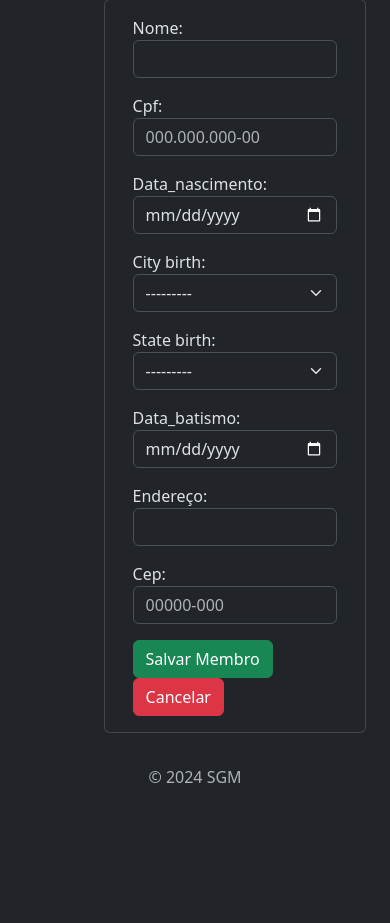
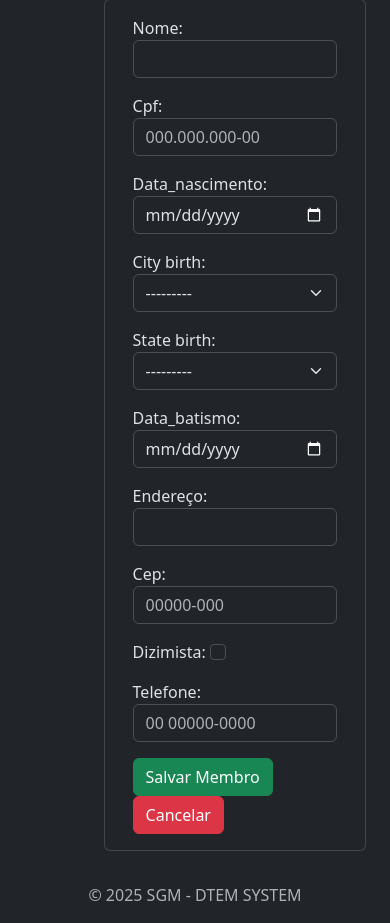
Before and after one commit to Eduardo-Alves1/membro1.0, a Django app: page /new_member/ in a window 390 px wide. Shown: the part 133-1056 px from the top of the page. Before the commit the page ends 916 px from the top, so only its background shows below. Run offline with Django 5.2, Linux system fonts and the light colour scheme; the visitor is signed in with stand-in values (Sample User, id 1).

Commit message:
Add telephone and dizimista fields to Member model; update forms and templates for new fields

```diff
--- a/app/templates/components/_footer.html
+++ b/app/templates/components/_footer.html
@@ -1,5 +1,5 @@
 <footer class="footer mt-auto py-3 text-center">
   <div class="container">
-    <span class="text-muted">© 2024 SGM</span>
+    <span class="text-muted">© 2025 SGM - DTEM SYSTEM</span>
   </div>
 </footer>
--- a/cadmember/forms.py
+++ b/cadmember/forms.py
@@ -34,6 +34,14 @@ class MemberForm(forms.ModelForm):
                     "placeholder": "00000-000",
                 }
             ),
+            "telephone": forms.TextInput(
+                attrs={
+                    "class": "form-control",
+                    #"pattern": "[0-9]{2} [0-9]{5}-[0-9]{4}",
+                    "placeholder": "00 00000-0000",
+                }
+            ),
+            "dizimista": forms.CheckboxInput(attrs={"class": "form-check-input"}),
         }
 
     labels = {
@@ -44,7 +52,9 @@ class MemberForm(forms.ModelForm):
         "state_birth": "ESTADO DE NASCIMENTO",
         "address": "ENDEREÇO",
         "cep": "CEP",
+        "telephone": "TELEFONE",
         "date_baptism": "DATA DO BATISMO",
+        "dizimista": "DIZIMISTA",
     }
 
     def clean_cpf(self):
--- a/cadmember/models.py
+++ b/cadmember/models.py
@@ -42,5 +42,11 @@ class Member(models.Model):
     )
     cep = models.CharField(max_length=8, blank=False, null=False, verbose_name="cep")
 
+    dizimista = models.BooleanField(default=False, verbose_name="dizimista", null=False)
+
+    telephone = models.CharField(
+        max_length=11, blank=True, null=True, verbose_name="telefone"
+    )
+
     def __str__(self) -> str:
         return self.name
--- a/cadmember/templates/member_detail.html
+++ b/cadmember/templates/member_detail.html
@@ -17,6 +17,7 @@
                     <p><strong>Endereço:</strong> {{ member.address }}</p>
                     <p><strong>Data de Batismo:</strong> {{ member.date_birth |date:"d/m/Y"}}</p>
                     <p><strong>CEP:</strong> {{ member.cep }}</p>
+
                 </div>
                 <div class="card-footer bg-transparent border-success">
                     <a href="{% url 'member_update' pk=member.pk %}" class="btn btn-outline-secondary btn-sm"
--- a/cadmember/views.py
+++ b/cadmember/views.py
@@ -7,84 +7,96 @@ from cadmember.models import Member
 from cadmember.forms import MemberForm
 from django.contrib.auth.decorators import login_required
 from django.utils.decorators import method_decorator
-from django.views.generic import ListView, CreateView, UpdateView, DeleteView, DetailView
+from django.views.generic import (
+    ListView,
+    CreateView,
+    UpdateView,
+    DeleteView,
+    DetailView,
+)
 
 
-@method_decorator(login_required(login_url='login'), name='dispatch')
+@method_decorator(login_required(login_url="login"), name="dispatch")
 class MembersListView(ListView):
     model = Member
-    template_name = 'members.html'
-    context_object_name = 'members'
+    template_name = "members.html"
+    context_object_name = "members"
 
     def get_queryset(self):
-        members = super().get_queryset().order_by('name')
-        search = self.request.GET.get('search')
+        members = super().get_queryset().order_by("name")
+        search = self.request.GET.get("search")
         if search:
             members = members.filter(name__icontains=search)
         return members
 
 
-@method_decorator(login_required(login_url='login'), name='dispatch')
+@method_decorator(login_required(login_url="login"), name="dispatch")
 class NewMemberCreateView(CreateView):
     model = Member
     form_class = MemberForm
-    template_name = 'new_member.html'
-    success_url = '/members/'
+    template_name = "new_member.html"
+    success_url = "/members/"
 
 
-@method_decorator(login_required(login_url='login'), name='dispatch')
+@method_decorator(login_required(login_url="login"), name="dispatch")
 class MemberUpdateView(UpdateView):
     model = Member
     form_class = MemberForm
-    template_name = 'member_update.html'
-    success_url = '/members/'
+    template_name = "member_update.html"
+    success_url = "/members/"
 
 
-@method_decorator(login_required(login_url='login'), name='dispatch')
+@method_decorator(login_required(login_url="login"), name="dispatch")
 class MemberDeleteView(DeleteView):
     model = Member
-    template_name = 'member_delete.html'
-    success_url = '/members/'
+    template_name = "member_delete.html"
+    success_url = "/members/"
 
 
-@method_decorator(login_required(login_url='login'), name='dispatch')
+@method_decorator(login_required(login_url="login"), name="dispatch")
 class MemberDetailView(DetailView):
     model = Member
-    template_name = 'member_detail.html'
+    template_name = "member_detail.html"
 
 
 def exporta_excel(request):
-    members = Member.objects.all().order_by('name')
+    members = Member.objects.all().order_by("name")
     wb = openpyxl.Workbook()
     ws = wb.active
     # Titulo da planilha
     ws.title = "Membros"
 
     headers = [
-        'ID',
-        'NOME',
-        'CPF',
-        'Data de Nascimento',
-        'Cidade de Nascimento',
-        'Estado Nascimento',
-        'Data de Batismo',
-        'Endereço',
-        'CEP',
+        "ID",
+        "NOME",
+        "CPF",
+        "Data de Nascimento",
+        "Cidade de Nascimento",
+        "Estado Nascimento",
+        "Data de Batismo",
+        "Endereço",
+        "CEP",
+        "TELEFONE",
+        "DIZIMISTA",
     ]
 
     ws.append(headers)
 
     for m in members:
         ws.append(
-            [m.id,
-             m.name,
-             m.cpf,
-             m.date_birth.strftime('%d/%m/%Y'),
-             m.city_birth.city,
-             m.state_birth.state,
-             m.date_baptism.strftime('%d/%m/%Y'),
-             m.address,
-             m.cep]
+            [
+                m.id,
+                m.name,
+                m.cpf,
+                m.date_birth.strftime("%d/%m/%Y"),
+                m.city_birth.city,
+                m.state_birth.state,
+                m.date_baptism.strftime("%d/%m/%Y"),
+                m.address,
+                m.cep,
+                m.telephone,
+                m.dizimista,
+            ]
         )
 
     # Configurando a resposta para fazer o download como um arquivo Excel
```
Also changed, not shown: cadmember/templates/members.html (+7 -0 lines), cadmember/migrations/0016_member_dizimista_member_telephone.py (added).
